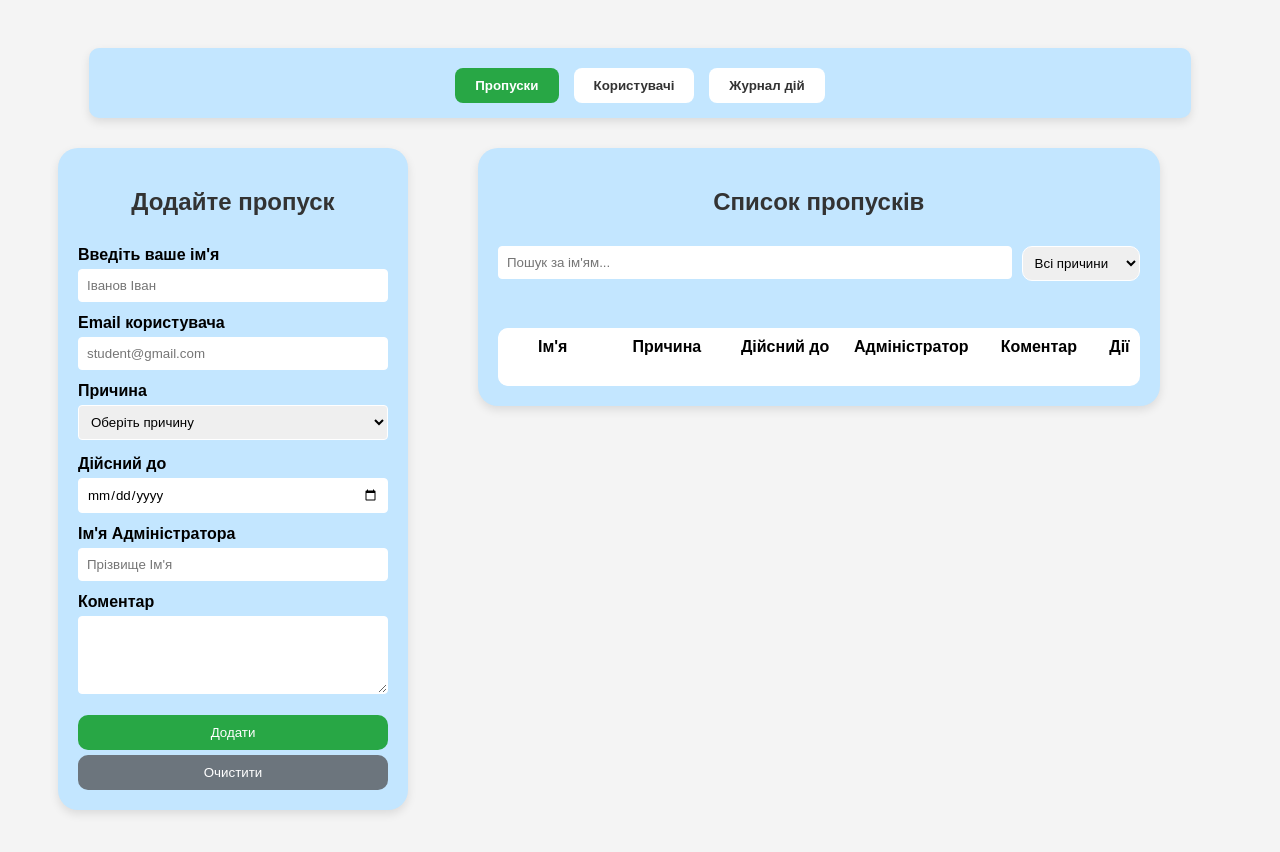
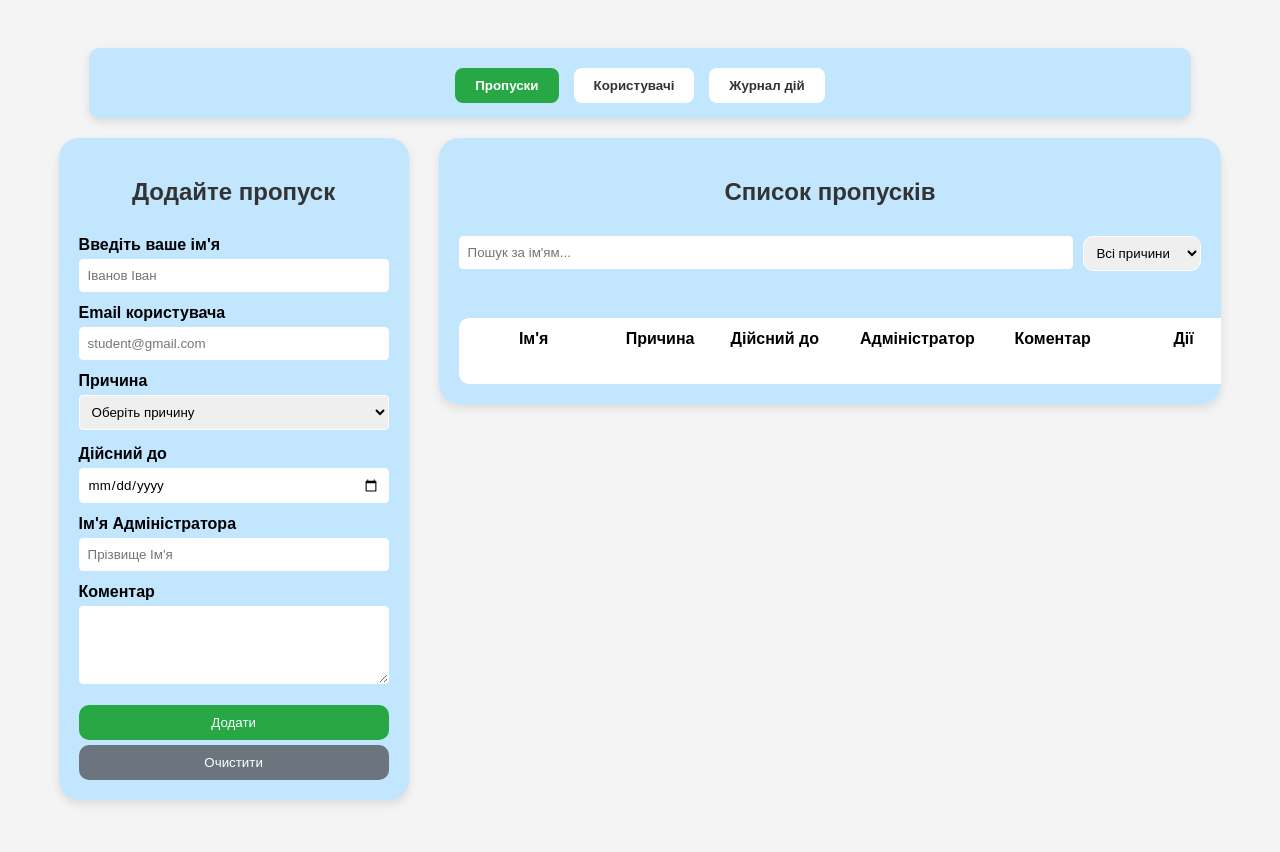
Before and after one commit to dimasitko/project, a website: page public/index.html in a window 1280 px wide. Drawn offline with Linux system fonts and the light colour scheme; no server answers.

Commit message:
interface adaptation

```diff
--- a/public/styles.css
+++ b/public/styles.css
@@ -12,10 +12,12 @@ body {
 .main-container {
     display: flex;
     align-items: flex-start;
-    gap: 70px;
-    width: 90%;
+    justify-content: center;
+    gap: 30px;
+    width: 95%;
     max-width: 1400px;
-    margin: 30px;
+    margin: 20px auto;
+    flex-wrap: wrap;
 }
 
 h2 {
@@ -49,9 +51,8 @@ input.invalid, select.invalid, textarea.invalid {
 
 
 /* Форма*/
-#form {
-    flex-shrink: 0;
-    width: 350px;
+#form, #userForm {
+    flex: 0 0 350px;
     background: rgb(195, 230, 255);
     padding: 20px;
     border-radius: 20px;
@@ -100,40 +101,38 @@ button {
     border: none;
 }
 
-
-
 /* Таблиця*/
 .passes {
-    width: 90%;
-    flex-grow: 1;
+    flex: 1 1 0%;
+    min-width: 0;
+    width: 100%;
     padding: 20px;
     background: rgb(195, 230, 255);
     border-radius: 20px;
     box-shadow: 0 4px 10px rgba(0, 0, 0, 0.1);
+    overflow-x: auto;
 }
 
 .table {
     width: 100%;
+    min-width: 800px;
     border-collapse: collapse;
-    background: rgb(255, 255, 255);
+    background: white;
     border-radius: 10px;
-    overflow: hidden;
-    max-height: 60%;
-}
-th {
-    padding: 10px;
-    text-align: center;
-    background: hsl(0, 0%, 100%);
-    border-radius: 10px;
-    width: 20%;
+    table-layout: auto
 }
 
-td {
+th, td {
+    padding: 12px 8px;
     text-align: center;
-    padding: 10px;
-    background: hsl(0, 0%, 100%);
-    border-radius: 10px;
-    width: 20%;
+    vertical-align: middle;
+    width: auto;
+}
+
+td:last-child, th:last-child {
+    width: 150px;
+    min-width: 150px;
+    white-space: nowrap;
 }
 
 .filters {
@@ -158,9 +157,7 @@ td {
 .btn-group {
     display: flex;
     flex-direction: column;
-    gap: 6px;
-    justify-content: center;
-    align-items: center;
+    gap: 5px;
 
 }
 .edit-btn {
@@ -194,14 +191,6 @@ td {
     border-radius: 10px;
     width: 90%;
     max-width: 1400px;
-}
-#userForm {
-    flex-shrink: 1;
-    width: 350px;
-    background: rgb(195, 230, 255);
-    padding: 20px;
-    border-radius: 20px;
-    box-shadow: 0 4px 10px rgba(0, 0, 0, 0.1);
 }
 #submitUserBtn{
     background: #28a745;
@@ -237,3 +226,14 @@ td {
 .view.active {
     display: block;
 }
+
+@media (max-width: 980px) {
+    .main-container { flex-direction: column; align-items: center; gap: 20px; }
+    #form, #userForm { flex: 1 1 100%; max-width: 100%; width: 100%; margin-bottom: 0; }
+    .passes { width: 100%; flex: 1 1 100%; overflow-x: auto; padding: 15px; }
+}
+@media (max-width: 600px) {
+    th, td { font-size: 13px; padding: 6px 4px; word-wrap: normal; }
+    .btn-group { flex-direction: column; gap: 4px; }
+    .edit-btn, .delete-btn { font-size: 12px; padding: 5px 8px; }
+}
```
